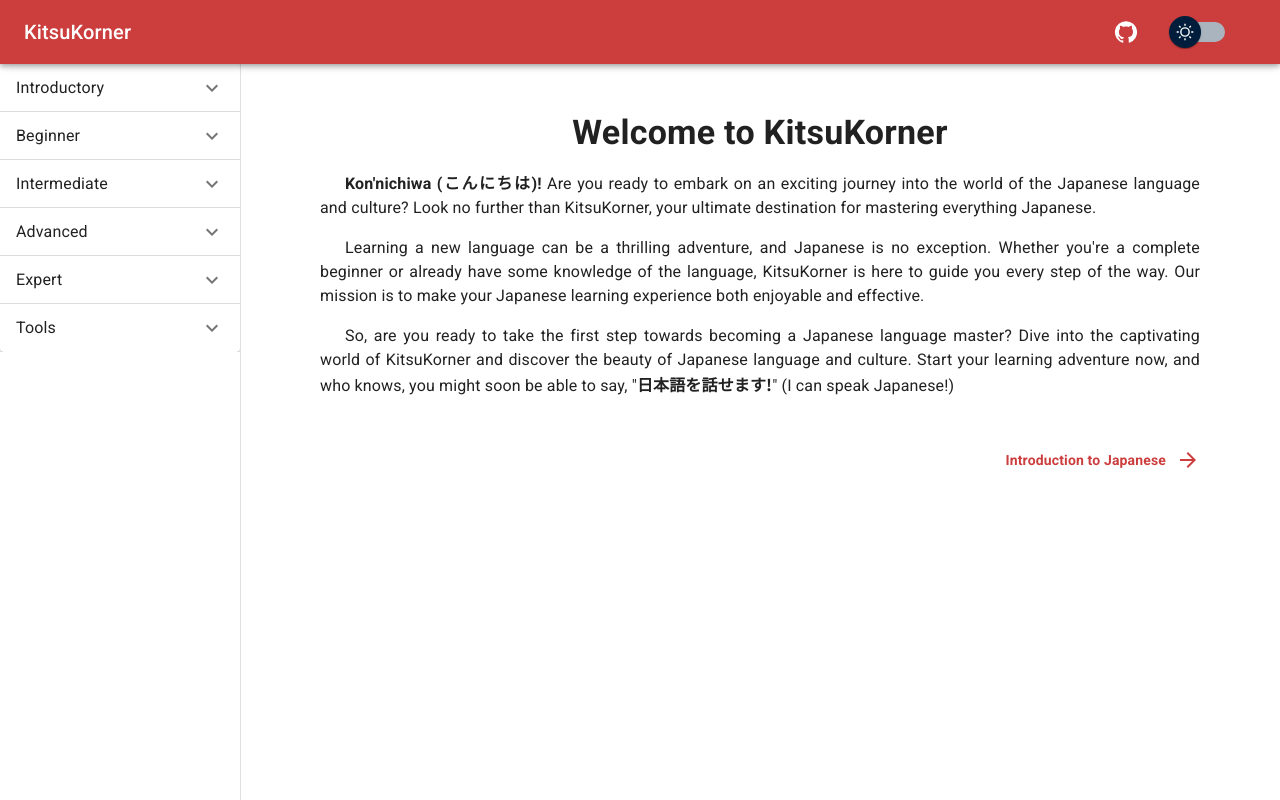
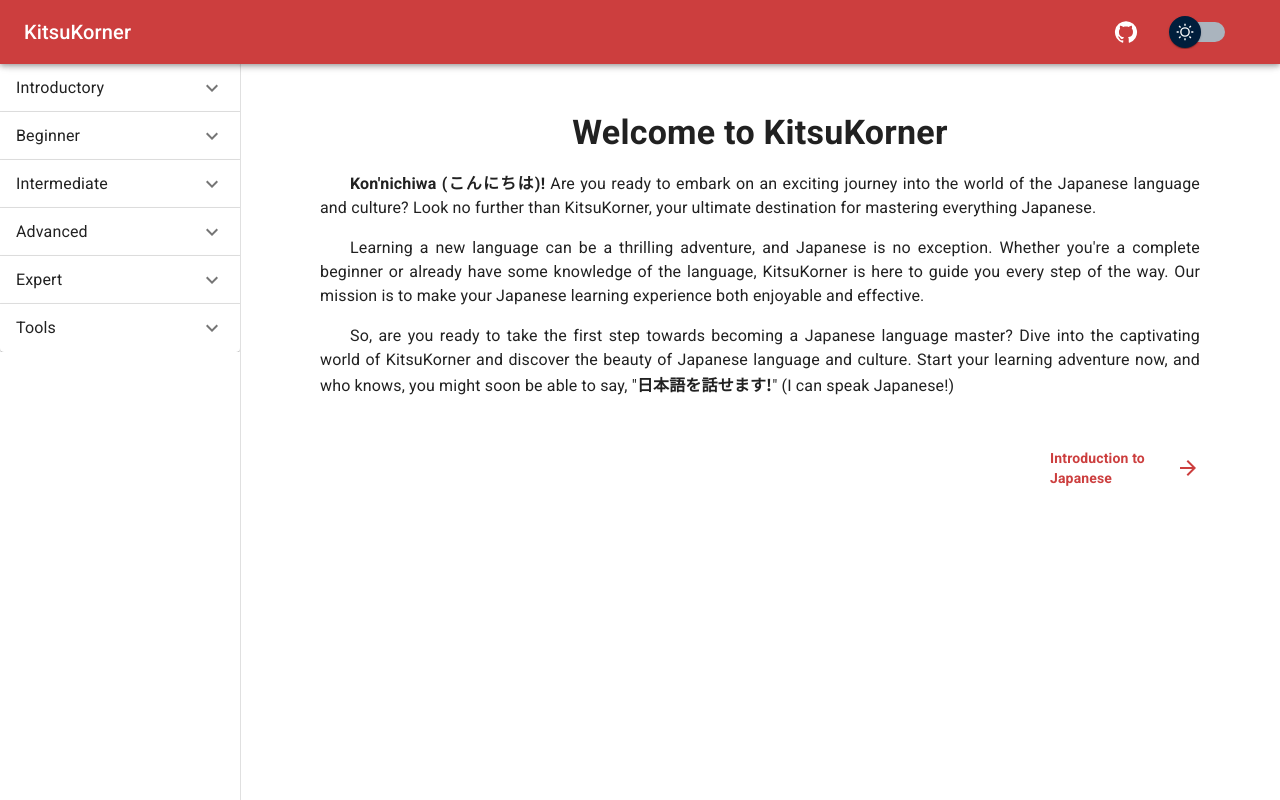
Before and after one commit to LinCie/KitsuKorner, a React (Vite) app: page / in a window 1280 px wide. Built offline with nearby package versions, Linux system fonts and the light colour scheme.

Commit message:
adjust typography stylings

```diff
--- a/src/components/navigations/BottomNavigation.tsx
+++ b/src/components/navigations/BottomNavigation.tsx
@@ -31,6 +31,9 @@ export const NavigationLink = (props: NavigationLinkProps) => {
         alignItems="center"
         gap="10px"
         flexDirection={left ? "row" : "row-reverse"}
+        sx={{
+          maxWidth: "150px"
+        }}
       >
         {left ? <ArrowBackIcon /> : <ArrowForwardIcon />}
         {children}
--- a/src/components/typography/Paragraph.tsx
+++ b/src/components/typography/Paragraph.tsx
@@ -13,7 +13,7 @@ const Japanese = (props: Props) => {
       paragraph
       textAlign="justify"
       sx={{
-        textIndent: 25,
+        textIndent: 30,
       }}
     >
       {children}
```
